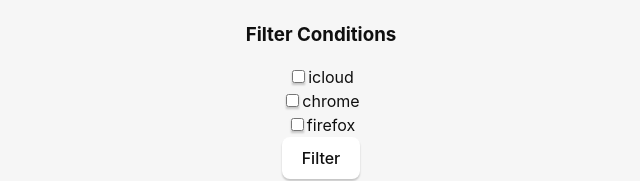
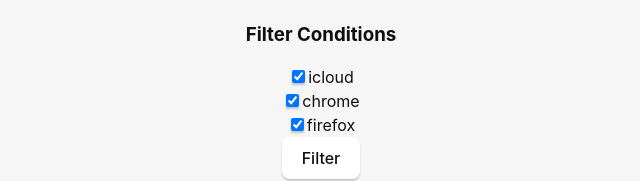
Before and after one commit to BaseW/account-manager, a Next.js app: page / in a window 1280 px wide. Both pictures are taken after a click on the button "Filter". Shown: the part 293-474 px from the top of the page, without its empty margins (319-959 px from the left). Built offline with nearby package versions, Linux system fonts and the light colour scheme.

Commit message:
fix for checkboxes

```diff
--- a/src/components/templates/AccountFilterer/account-filterer.component.tsx
+++ b/src/components/templates/AccountFilterer/account-filterer.component.tsx
@@ -9,6 +9,9 @@
   onFilterAccounts
 }: AccountFiltererProps): JSX.Element => {
   const {
+    isIcloudIncluded,
+    isChromeIncluded,
+    isFirefoxIncluded,
     onChangeChromeCheckbox,
     onChangeIcloudCheckbox,
     onChangeFirefoxCheckbox,
@@ -23,17 +26,29 @@
           <h3>Filter Conditions</h3>
           {/* checkbox for icloud */}
           <div>
-            <input type="checkbox" onChange={onChangeIcloudCheckbox} />
+            <input
+              type="checkbox"
+              checked={isIcloudIncluded}
+              onChange={onChangeIcloudCheckbox}
+            />
             <label>icloud</label>
           </div>
           {/* checkbox for chrome */}
           <div>
-            <input type="checkbox" onChange={onChangeChromeCheckbox} />
+            <input
+              type="checkbox"
+              checked={isChromeIncluded}
+              onChange={onChangeChromeCheckbox}
+            />
             <label>chrome</label>
           </div>
           {/* checkbox for firefox */}
           <div>
-            <input type="checkbox" onChange={onChangeFirefoxCheckbox} />
+            <input
+              type="checkbox"
+              checked={isFirefoxIncluded}
+              onChange={onChangeFirefoxCheckbox}
+            />
             <label>firefox</label>
           </div>
         </div>
--- a/src/components/templates/AccountFilterer/account-filterer.hooks.ts
+++ b/src/components/templates/AccountFilterer/account-filterer.hooks.ts
@@ -29,6 +29,9 @@
   }
 
   return {
+    isIcloudIncluded,
+    isChromeIncluded,
+    isFirefoxIncluded,
     onChangeChromeCheckbox,
     onChangeIcloudCheckbox,
     onChangeFirefoxCheckbox,
--- a/src/components/templates/AccountFilterer/account-filterer.types.ts
+++ b/src/components/templates/AccountFilterer/account-filterer.types.ts
@@ -12,6 +12,9 @@
 }
 
 export interface AccountFiltererState {
+  isIcloudIncluded: boolean;
+  isChromeIncluded: boolean;
+  isFirefoxIncluded: boolean;
   onChangeChromeCheckbox: (e: ChangeEvent<HTMLInputElement>) => void;
   onChangeIcloudCheckbox: (e: ChangeEvent<HTMLInputElement>) => void;
   onChangeFirefoxCheckbox: (e: ChangeEvent<HTMLInputElement>) => void;
```
